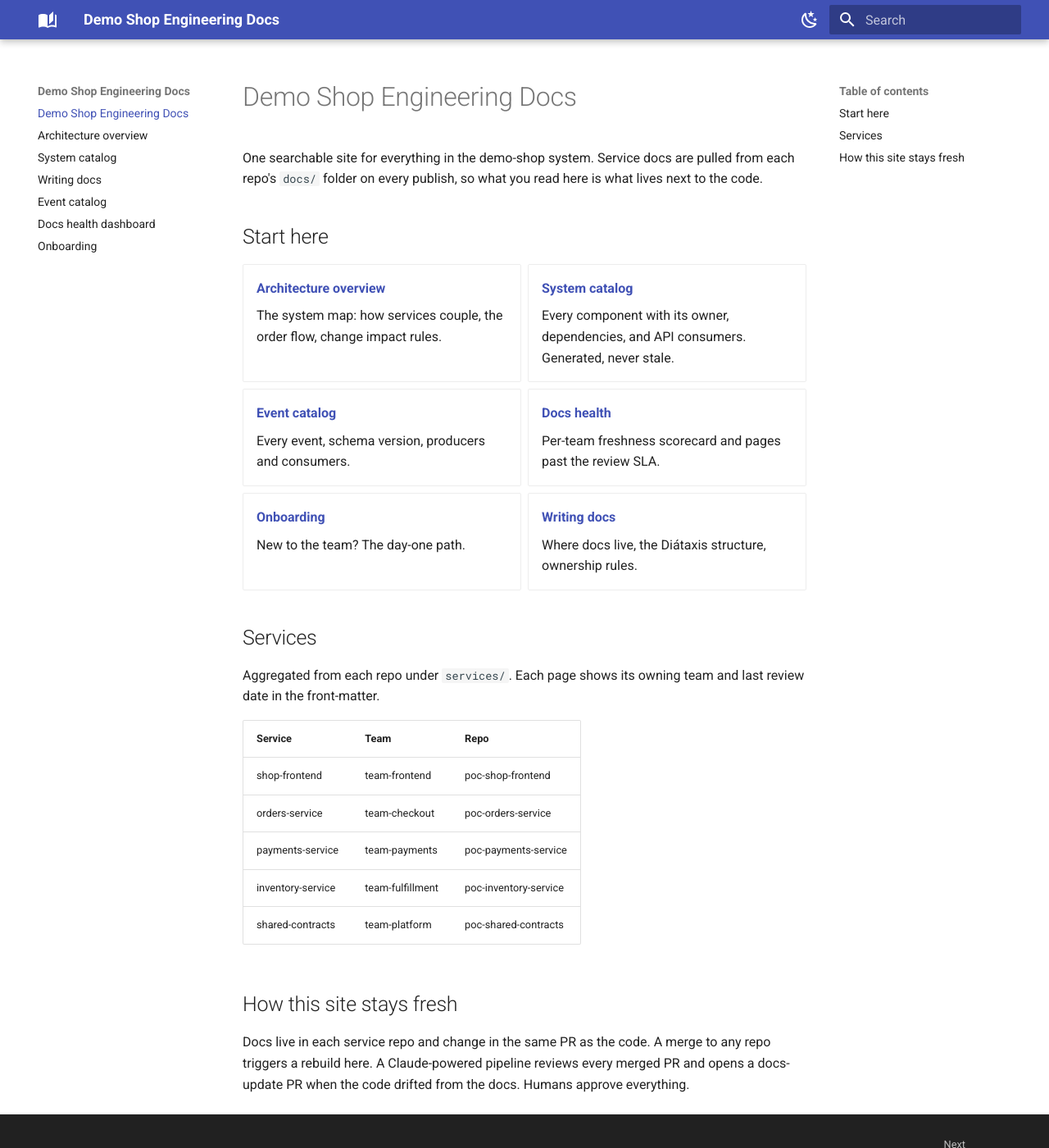
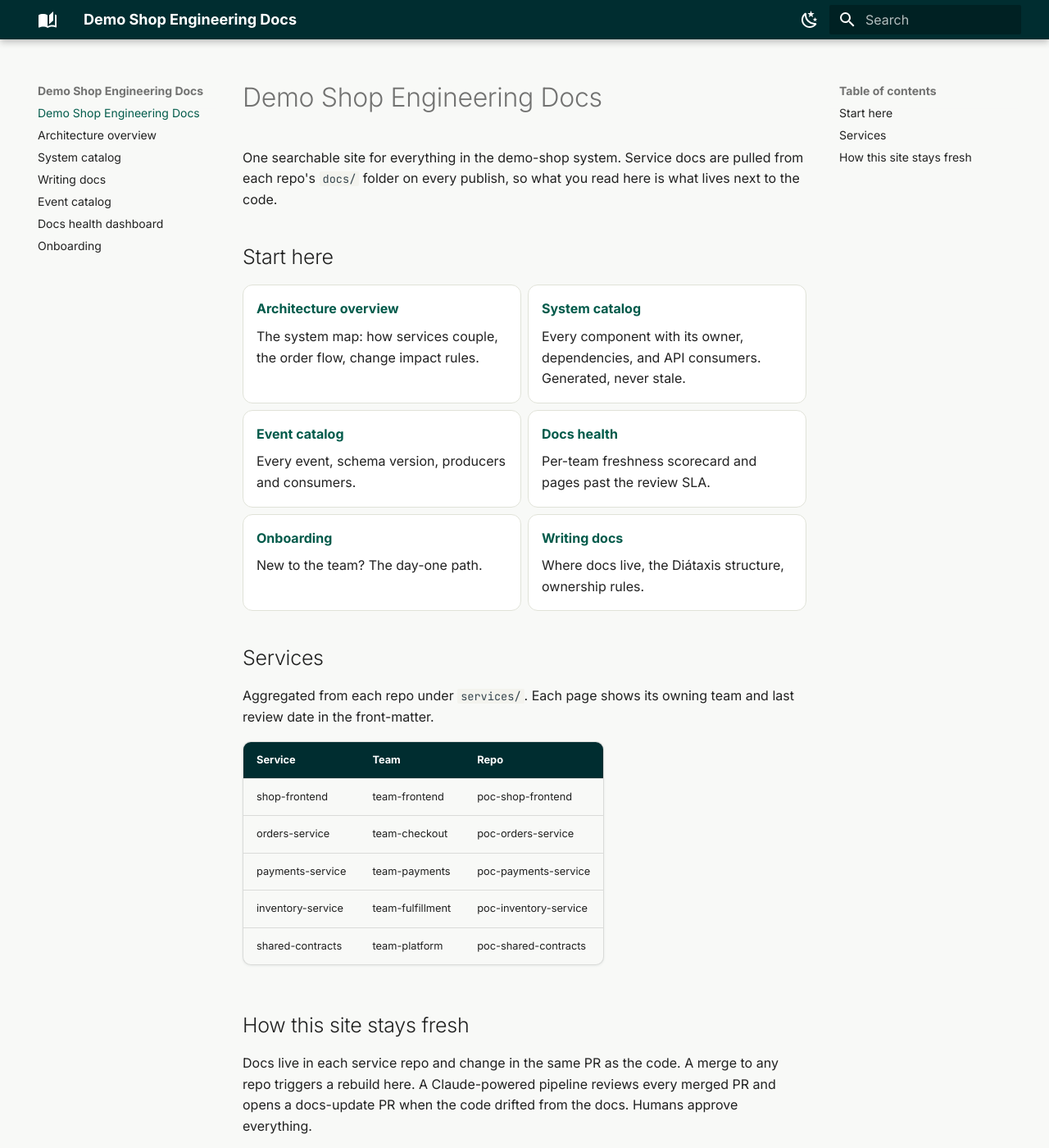
Before and after one commit to elmersson/poc-docs-hub, an MkDocs documentation site: the page built from docs/index.md, in a window 1280 px wide and 1400 px high. Shown: the whole window at 82% size. Built offline with MkDocs 1.6.1 and Material for MkDocs 9.7.7, drawn with Linux system fonts in a browser that asks for light colours.

Commit message:
Theme the hub with oneqred design tokens (#6)

```diff
--- /dev/null
+++ b/docs/stylesheets/qred.css
@@ -0,0 +1,94 @@
+/* Qred-inspired theme for the demo-shop docs hub.
+   Tokens borrowed from the oneqred design system (colors.ts):
+   primary 1000 #002d30 · 900 #005A4A · 800 #008E63 · 700 #29BE88
+   greige 200 #F3F3EE · 150 #F8F9F7 · yellow 200 #FBFFE1 */
+
+:root {
+  --qred-ink: #002d30;
+  --qred-deep: #005A4A;
+  --qred-green: #008E63;
+  --qred-bright: #29BE88;
+  --qred-greige: #F3F3EE;
+  --qred-greige-light: #F8F9F7;
+}
+
+/* ---------- light scheme ---------- */
+[data-md-color-scheme="default"] {
+  --md-primary-fg-color: var(--qred-ink);
+  --md-primary-fg-color--light: var(--qred-deep);
+  --md-primary-fg-color--dark: #001f21;
+  --md-accent-fg-color: var(--qred-green);
+  --md-typeset-a-color: var(--qred-deep);
+  --md-default-bg-color: var(--qred-greige-light);
+  --md-code-bg-color: var(--qred-greige);
+  --md-footer-bg-color: var(--qred-ink);
+  --md-footer-bg-color--dark: #001f21;
+}
+
+/* ---------- dark scheme ---------- */
+[data-md-color-scheme="slate"] {
+  --md-primary-fg-color: var(--qred-ink);
+  --md-accent-fg-color: var(--qred-bright);
+  --md-typeset-a-color: var(--qred-bright);
+  --md-default-bg-color: #06211f;
+  --md-default-fg-color--light: #d7e5e0;
+  --md-code-bg-color: #0b2f2c;
+  --md-footer-bg-color: #001f21;
+}
+
+/* header: deep ink green like the Qred app chrome */
+.md-header, .md-tabs { background-color: var(--qred-ink); }
+
+/* content cards and tables: soft corners, greige surfaces */
+.md-typeset .grid.cards > ul > li,
+.md-typeset .grid > .card {
+  border-radius: 12px;
+  border: 1px solid #e0e2d8;
+  background: #ffffff;
+  transition: box-shadow 0.15s ease, border-color 0.15s ease;
+}
+[data-md-color-scheme="slate"] .md-typeset .grid.cards > ul > li {
+  background: #0b2f2c;
+  border-color: #14423e;
+}
+.md-typeset .grid.cards > ul > li:hover {
+  border-color: var(--qred-bright);
+  box-shadow: 0 4px 14px rgba(0, 45, 48, 0.12);
+}
+
+.md-typeset table:not([class]) {
+  border-radius: 10px;
+  overflow: hidden;
+  box-shadow: 0 1px 3px rgba(0, 45, 48, 0.08);
+}
+.md-typeset table:not([class]) th {
+  background: var(--qred-ink);
+  color: #ffffff;
+}
+
+/* ownership banner under H1s */
+.md-typeset h1 + p small,
+.md-typeset h1 + small {
+  display: inline-block;
+  background: var(--qred-greige);
+  border: 1px solid #e0e2d8;
+  border-radius: 999px;
+  padding: 0.15rem 0.7rem;
+  color: var(--qred-ink);
+}
+[data-md-color-scheme="slate"] .md-typeset h1 + p small,
+[data-md-color-scheme="slate"] .md-typeset h1 + small {
+  background: #0b2f2c;
+  border-color: #14423e;
+  color: #d7e5e0;
+}
+
+/* buttons / search highlight accent */
+.md-typeset .md-button--primary {
+  background-color: var(--qred-green);
+  border-color: var(--qred-green);
+  border-radius: 999px;
+}
+
+/* code blocks: slightly rounded, calm */
+.md-typeset pre > code { border-radius: 10px; }
--- a/mkdocs.yml
+++ b/mkdocs.yml
@@ -4,6 +4,9 @@ theme:
   name: material
   icon:
     logo: material/book-open-page-variant
+  font:
+    text: Inter
+    code: JetBrains Mono
   features:
     - navigation.instant
     - navigation.tracking
@@ -17,15 +20,11 @@ theme:
   palette:
     - media: "(prefers-color-scheme: light)"
       scheme: default
-      primary: indigo
-      accent: indigo
       toggle:
         icon: material/weather-night
         name: Switch to dark mode
     - media: "(prefers-color-scheme: dark)"
       scheme: slate
-      primary: indigo
-      accent: indigo
       toggle:
         icon: material/weather-sunny
         name: Switch to light mode
@@ -45,7 +44,8 @@ markdown_extensions:
   - tables
   - toc:
       permalink: true
+extra_css:
+  - stylesheets/qred.css
 plugins:
   - search
-# nav intentionally omitted: MkDocs auto-generates it from the docs/ tree,
-# so aggregated service docs appear without editing this file.
+# nav intentionally omitted: MkDocs auto-generates it from the docs/ tree.
```
